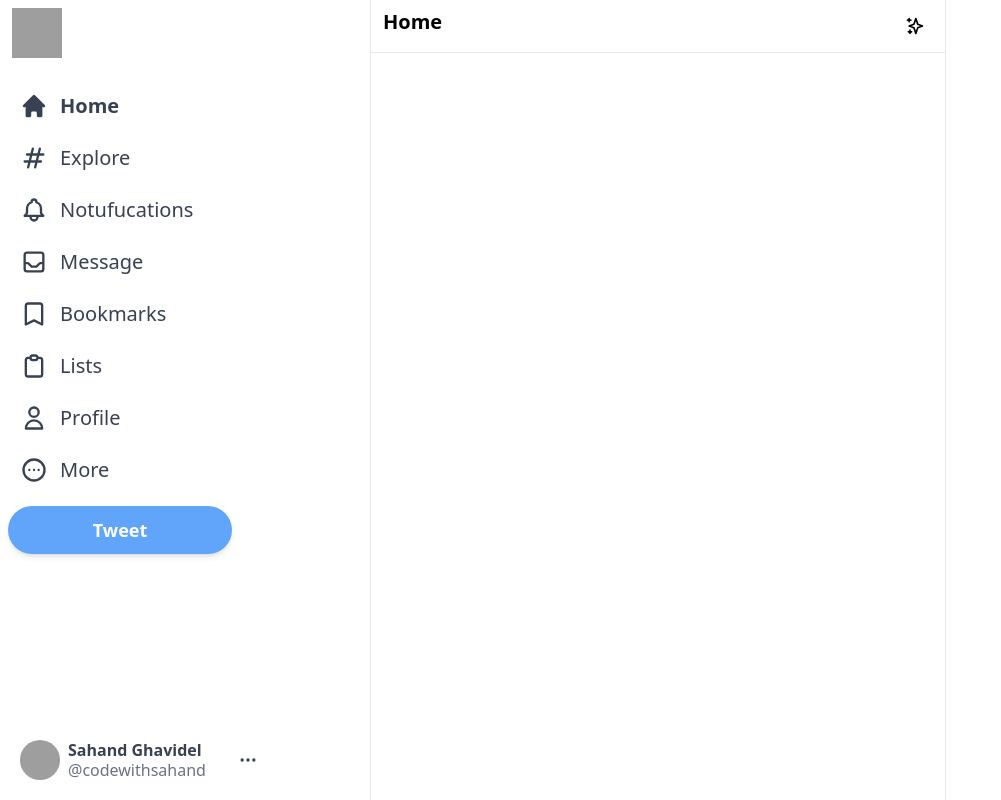
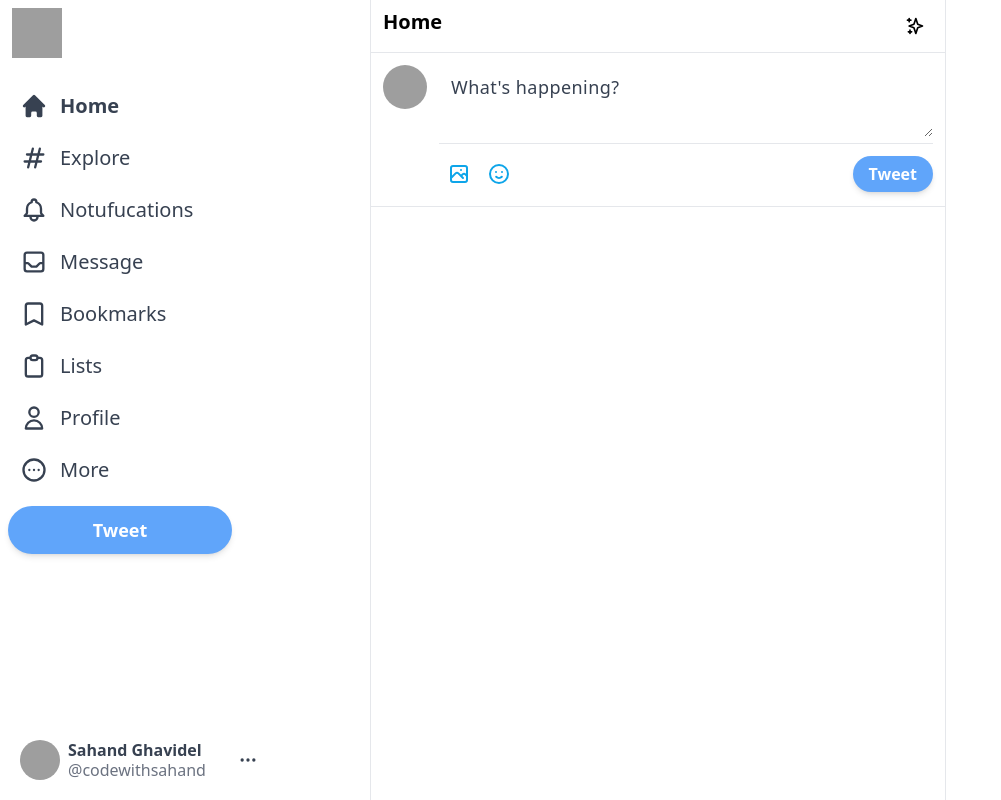
Before and after one commit to ploy-thanaporn/nextJS-twitter, a Next.js app: page / in a window 1280 px wide. Shown: the whole page, without its empty margins (0-1001 px from the left). Built offline with nearby package versions, Linux system fonts and the light colour scheme; grey boxes are pictures that could not be loaded.

Commit message:
add the input section og the feed component

```diff
--- a/components/Feed.js
+++ b/components/Feed.js
@@ -1,4 +1,5 @@
 import { SparklesIcon } from "@heroicons/react/outline";
+import Input from "./Input";
 
 const Feed = () => {
   return (
@@ -9,6 +10,7 @@
           <SparklesIcon className="h-5" />
         </div>
       </div>
+      <Input />
     </div>
   );
 };
--- /dev/null
+++ b/components/Input.js
@@ -0,0 +1,33 @@
+import { EmojiHappyIcon, PhotographIcon } from "@heroicons/react/outline";
+
+const Input = () => {
+  return (
+    <div className="flex border-b border-gray-200 p-3 space-x-3 ">
+      <img
+        src="https://www.adscientificindex.com/pictures/0b/50734.jpg"
+        alt="user-img"
+        className="h-11 w-11 rounded-full cursor-pointer hober:brightness-95"
+      />
+      <div className="w-full divide-y divide-gray-200">
+        <div className="">
+          <textarea
+            className="w-full border-none focus:ring-0 text-lg placeholder-gray-700 tracking-wide min-h-[50px] text-gray-700"
+            rows="2"
+            placeholder="What's happening?"
+          ></textarea>
+        </div>
+        <div className="flex items-center justify-between pt-2.5">
+          <div className="flex">
+            <PhotographIcon className="h-10 w-10 hoverEffect p-2 text-sky-500 hover:bg-sky-100" />
+            <EmojiHappyIcon className="h-10 w-10 hoverEffect p-2 text-sky-500 hover:bg-sky-100" />
+          </div>
+          <button className="bg-blue-400 text-white px-4 py-1.5 rounded-full font-bold shadow-md hover:brightness-95 disabled:opacity-50">
+            Tweet
+          </button>
+        </div>
+      </div>
+    </div>
+  );
+};
+
+export default Input;
--- a/package.json
+++ b/package.json
@@ -16,6 +16,7 @@
   },
   "devDependencies": {
     "@babel/core": "^7.18.6",
+    "@tailwindcss/forms": "^0.5.2",
     "autoprefixer": "^10.4.7",
     "eslint": "8.18.0",
     "eslint-config-next": "12.2.0",
--- a/tailwind.config.js
+++ b/tailwind.config.js
@@ -7,5 +7,5 @@
   theme: {
     extend: {},
   },
-  plugins: [],
+  plugins: [require("@tailwindcss/forms")],
 };
```
Also changed, not shown: 2 other files (tests, documents, lock files or other folders).
